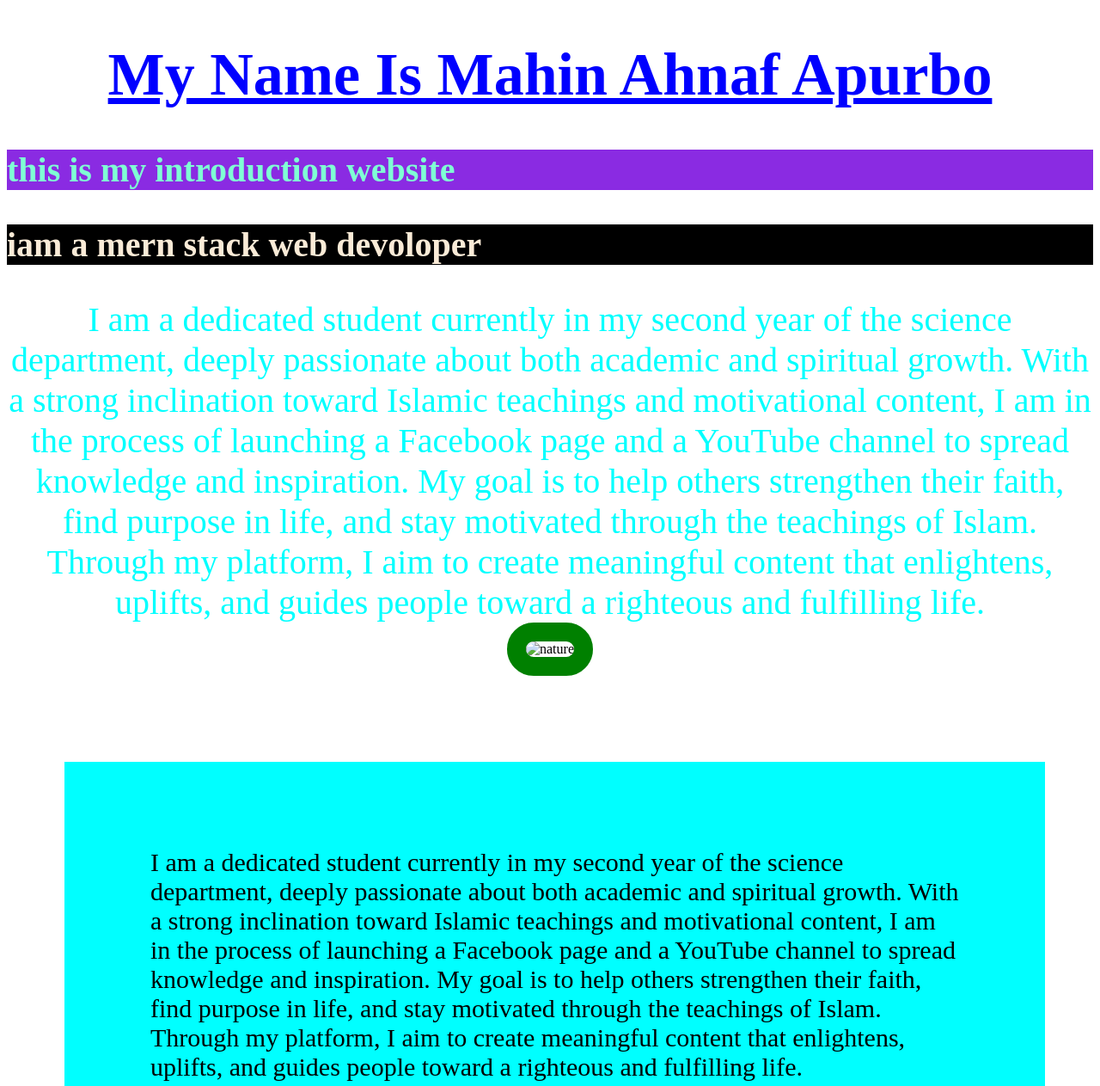
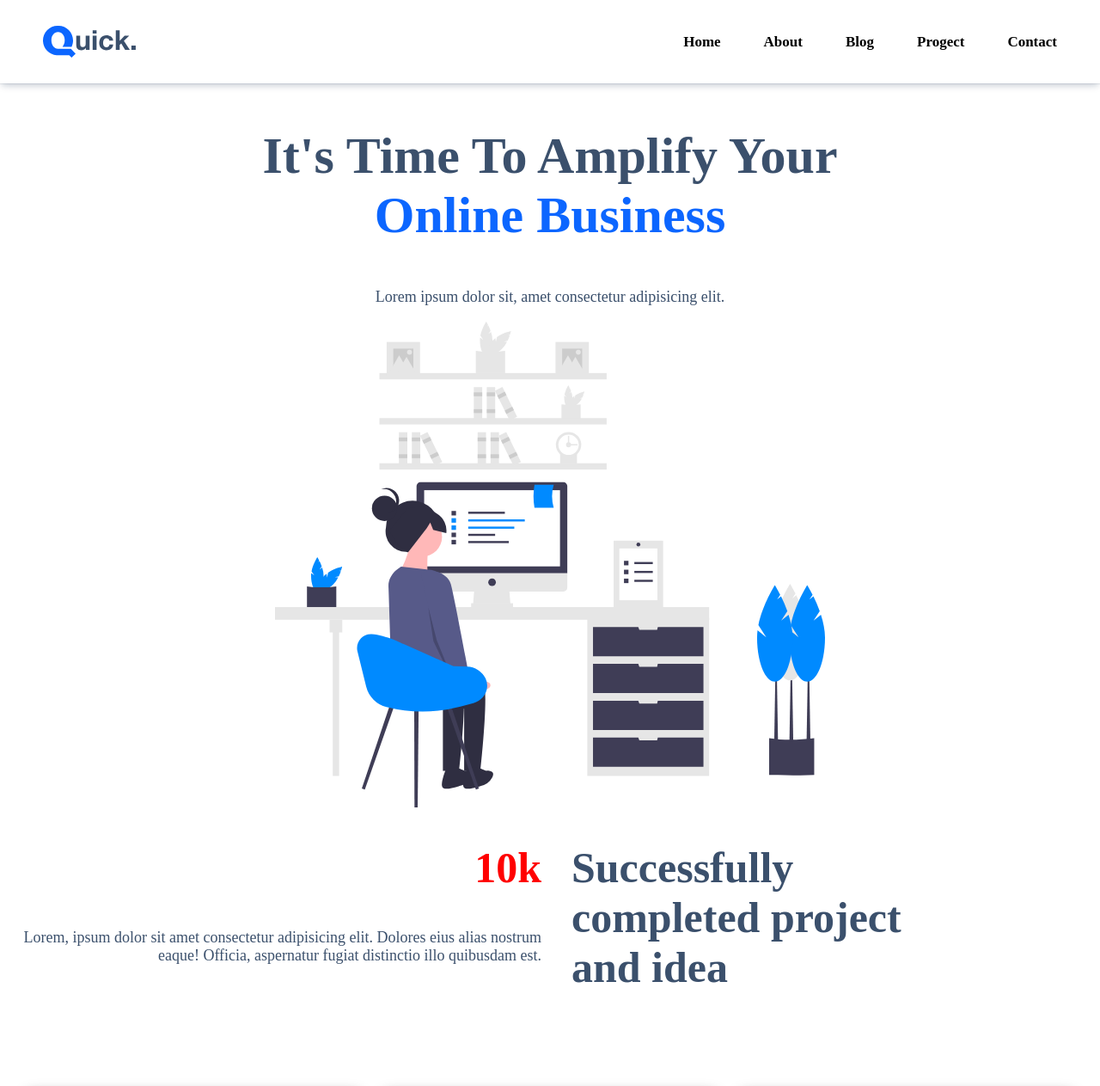
Before and after one commit to mahinahnaf/basic-portfolio, a plain HTML site: page index.html in a window 1280 px wide. Shown: the top 1263 px of the page at 86% size. Drawn offline with Linux system fonts and the light colour scheme.

Commit message:
Add files via upload

```diff
--- a/css/style.css
+++ b/css/style.css
@@ -1,43 +1,121 @@
-.mahin{
-    font-size: 70px;
-    color: blue;
+body{
+    margin: 0px;
+    padding: 0px;
+    box-sizing: border-box;
+    color: #3b506c;
+    font-size: 18px;
+}
+
+header{
+    padding: 30px 50px;
+    box-shadow: rgba(9, 30, 66, 0.25) 0px 4px 8px -2px, rgba(9, 30, 66, 0.08) 0px 0px 0px 1px;
+
+}
+img{
+    display: block;
+    max-width: 100%;
+}
+nav{ display:flex;
+    justify-content:space-between;
+    align-items:center ;
+
+}
+nav img{
+
+}
+nav ul{
+margin: 0;
+padding: 0;
+list-style: none;
+display: flex;
+
+}
+nav ul li{
+    margin: 0 0 0 50px;
+}
+
+nav ul li a{
+    text-decoration: none;
+    font-weight: 600;
+    font-size: 17px;
+    color:black;
     text-transform: capitalize;
-    text-decoration: underline;
+
+}
+.banner{text-align: center;
+
+}
+.banner h1{    font-size: 60px;
+text-transform: capitalize;
+color: #3b506c;
+
+}
+.banner h1 span{
+    color: #0c66ff;
+
+}
+.banner p{
+
+}
+.banner img{
+    width: 50%;
+    margin: auto;
+
+
+}
+.pa{ display: flex;
+
+}
+.i{
+width: 50%;
+padding:   0 10px 0 25px;
+}
+.s{
+    text-align: right;
+}
+
+.i h1{
+font-size: 50px;
+color: #3b506c;
+
+}
+.s h1{
+    color: red;
+}
+.i p{
+color: #3b506c;
+}
+.ser-section{
+    margin: 70px 30px;
+}
+.ser{
+    display: flex;
+     gap: 25px;
+
+}
+.ser-i{
+    box-shadow: rgba(0, 0, 0, 0.35) 0px 5px 15px;
+padding: 20px;
+border-radius: 8px;
+
+}
+.ser-i img{
+    height: 250px;
+
+}
+.ser-i h4{
+font-size: 25px;
+margin: 10px 0;
+}
+.ser-i p{
+
+}
+footer{
+    background-color:#3b506c;
+    color: white;
+    padding: 50px;
     text-align: center;
 }
-.ahnaf{
-    font-size: 40px;
-    color: aquamarine;
-    background-color: blueviolet;
+footer h3{
+    font-size: 25px;
 }
-.apurbo{
-    font-size:40px ;
-color: antiquewhite;
-     background-color: black;
-}
-img{
-    height: 400px;
-    with: 700px;
-    object-fit: cover;
-    border-radius:100px;
-    border: 22px solid green;
-    margin:0000;
-
-}
-.about{
-    font-size: 40px;
-    color: aqua ;
-    text-align:center;
-}
-.m{
-    text-align: center;
-}
-#n{font-size: 30px;
-
-}
-.r{
-    margin: 100px 56px 67px 67px;
-    background-color: aqua;
-    padding: 100px;
-
-}
--- a/index.html
+++ b/index.html
@@ -1,17 +1,75 @@
+
 <!DOCTYPE html>
 <html lang="en">
 <head>
     <meta charset="UTF-8">
     <meta name="viewport" content="width=device-width, initial-scale=1.0">
     <link rel="stylesheet" href="./css/style.css">
-    <title>my portfolie</title>
+    <link rel="shortcut icon" href="./imags/dark (1).svg" type="image/x-icon">
+    <title>quick project</title>
 </head>
 <body>
-    <h1 class="mahin">my name is mahin ahnaf apurbo</h1>
-    <h2 class="ahnaf">this is my introduction website</h2>
-    <h3 class="apurbo">iam a mern stack web devoloper</h3>
-  <div class="about">I am a dedicated student currently in my second year of the science department, deeply passionate about both academic and spiritual growth. With a strong inclination toward Islamic teachings and motivational content, I am in the process of launching a Facebook page and a YouTube channel to spread knowledge and inspiration. My goal is to help others strengthen their faith, find purpose in life, and stay motivated through the teachings of Islam. Through my platform, I aim to create meaningful content that enlightens, uplifts, and guides people toward a righteous and fulfilling life.</div>
-   <div class="m"> <img src="./images/sea-7375377_1280.jpg" alt="nature"></div>
-    <p id="n" class="r">I am a dedicated student currently in my second year of the science department, deeply passionate about both academic and spiritual growth. With a strong inclination toward Islamic teachings and motivational content, I am in the process of launching a Facebook page and a YouTube channel to spread knowledge and inspiration. My goal is to help others strengthen their faith, find purpose in life, and stay motivated through the teachings of Islam. Through my platform, I aim to create meaningful content that enlightens, uplifts, and guides people toward a righteous and fulfilling life.</p>
+    <header>
+     <nav>
+      <img src="./imags/dark (1).svg" alt="quick">
+      <Ul>
+        <li><a href="#">home</a></li>
+        <li><a href="#">about</a></li>
+        <li><a href="#">blog</a></li>
+        <li><a href="#">progect</a></li>
+        <li><a href="#">contact</a></li>
+
+      </Ul>
+
+     </nav>
+    </header>
+    <section>
+      <div class="banner">
+        <h1>
+          it's time to amplify your <br><span>online business
+          </span></h1>
+        <p>Lorem ipsum dolor sit, amet consectetur adipisicing elit.</p>
+        <img src="./imags/illustration-1.svg" alt="">
+      </div>
+    </section>
+
+    <section>
+      <div class="pa">
+        <div class="i s">
+            <h1>10k</h1>
+            <p>Lorem, ipsum dolor sit amet consectetur adipisicing elit. Dolores eius alias nostrum eaque! Officia, aspernatur fugiat distinctio illo quibusdam est.</p>
+        </div>
+        <div class="i">
+          <h1>Successfully <br>completed project <br>and idea</h1>
+        </div>
+      </div>
+    </section>
+
+    <section class="ser-section">
+      <div class="ser">
+         <div class="ser-i">
+          <img src="./imags/illustration-5.svg" alt="">
+          <h4>Unless your creativity</h4>
+          <p>Lorem ipsum dolor sit amet, consectetur adipisicing elit. Id fugit cum ipsa modi a velit, harum rerum sapiente non molestias neque reprehenderit amet sint eos saepe deleniti totam, porro suscipit?</p>
+         </div>
+         <div class="ser-i">
+          <img src="./imags/illustration-6.svg" alt="">
+          <h4>Unless your creativity</h4>
+          <p>Lorem ipsum dolor sit amet, consectetur adipisicing elit. Id fugit cum ipsa modi a velit, harum rerum sapiente non molestias neque reprehenderit amet sint eos saepe deleniti totam, porro suscipit?</p>
+         </div>
+         <div class="ser-i">
+          <img src="./imags/illustration-7.svg" alt="">
+          <h4>Unless your creativity</h4>
+          <p>Lorem ipsum dolor sit amet, consectetur adipisicing elit. Id fugit cum ipsa modi a velit, harum rerum sapiente non molestias neque reprehenderit amet sint eos saepe deleniti totam, porro suscipit?</p>
+         </div>
+
+      </div>
+
+    </section>
+    <footer>
+      <h3>@copywrite by web developer</h3>
+      <h3>Mahin Ahnaf Apurbo</h3>
+      <h3>aaapurbo00@gmail.com</h3>
+    </footer>
 </body>
 </html>
```
Also changed, not shown: css/index.html (added, +35 -0 lines), css/m.css (added, +35 -0 lines), imags/dark (1).svg (added), imags/ei page banate hbe.png (added), imags/illustration-1.svg (added), imags/illustration-5.svg (added), imags/illustration-6.svg (added), imags/illustration-7.svg (added).
